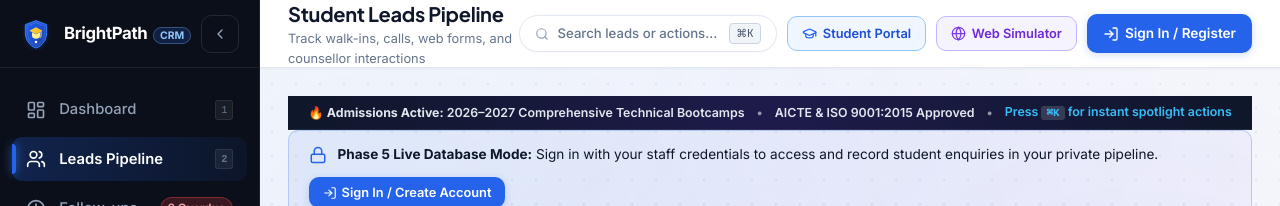
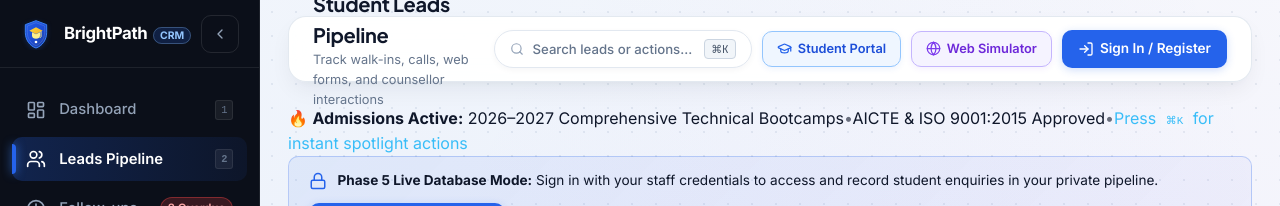
Before and after one commit to srikanthmallavarapu2-lang/BrightpathCRM1810, a React (Vite) app: page / in a window 1280 px wide. Shown: the top 206 px of the page. Built offline with nearby package versions, Linux system fonts and the light colour scheme; no server answers; the database is empty; the HTML template or start-up script is replaced by a standard one.

Commit message:
feat(ui): 3D floating card header shape, unmerged hiring partners ribbon, and ThreeUI card depth

```diff
--- a/src/components/layout/Header.tsx
+++ b/src/components/layout/Header.tsx
@@ -96,7 +96,7 @@ export const Header: React.FC<HeaderProps> = ({
           <button
             type="button"
             onClick={onOpenCommandPalette}
-            className="btn-micro-spring"
+            className="card-3d-lift"
             style={{
               display: 'inline-flex',
               alignItems: 'center',
@@ -109,7 +109,7 @@ export const Header: React.FC<HeaderProps> = ({
               color: '#64748b',
               cursor: 'pointer',
               whiteSpace: 'nowrap',
-              boxShadow: '0 1px 3px rgba(0,0,0,0.03)',
+              boxShadow: '0 2px 6px rgba(15, 23, 42, 0.04)',
             }}
             title="Open Command Palette (Press ⌘K or Ctrl+K anywhere)"
           >
@@ -136,7 +136,7 @@ export const Header: React.FC<HeaderProps> = ({
         {onSwitchToStudentPortal && (
           <button
             onClick={onSwitchToStudentPortal}
-            className="btn btn-outline btn-micro-spring"
+            className="btn btn-outline card-3d-lift"
             style={{
               padding: '0.42rem 0.85rem',
               fontSize: '0.8rem',
@@ -145,6 +145,7 @@ export const Header: React.FC<HeaderProps> = ({
               color: '#1d4ed8',
               background: '#eff6ff',
               whiteSpace: 'nowrap',
+              boxShadow: '0 2px 6px rgba(37, 99, 235, 0.08)',
             }}
             title="Open Public Student & Admissions Portal (Browse courses, apply online, track status)"
           >
@@ -157,7 +158,7 @@ export const Header: React.FC<HeaderProps> = ({
         {onOpenSimulator && (
           <button
             onClick={onOpenSimulator}
-            className="btn btn-outline btn-micro-spring"
+            className="btn btn-outline card-3d-lift"
             style={{
               padding: '0.42rem 0.85rem',
               fontSize: '0.8rem',
@@ -166,6 +167,7 @@ export const Header: React.FC<HeaderProps> = ({
               color: '#6d28d9',
               background: '#f5f3ff',
               whiteSpace: 'nowrap',
+              boxShadow: '0 2px 6px rgba(124, 58, 237, 0.08)',
             }}
             title="Open Website Enquiry Form Simulator (Simulates student leads ingestion)"
           >
@@ -177,7 +179,7 @@ export const Header: React.FC<HeaderProps> = ({
         {isAuthenticated ? (
           <>
             {/* Notifications Button */}
-            <button className="btn-icon btn-micro-spring" title="Notifications & Activity" aria-label="Notifications" style={{ position: 'relative' }}>
+            <button className="btn-icon card-3d-lift" title="Notifications & Activity" aria-label="Notifications" style={{ position: 'relative' }}>
               <Bell size={18} />
               <span
                 style={{
@@ -198,7 +200,7 @@ export const Header: React.FC<HeaderProps> = ({
               <button
                 type="button"
                 onClick={onOpenAuthModal}
-                className="btn-micro-spring"
+                className="card-3d-lift"
                 style={{
                   display: 'flex',
                   alignItems: 'center',
@@ -228,7 +230,7 @@ export const Header: React.FC<HeaderProps> = ({
                 <button
                   type="button"
                   onClick={onSignOut}
-                  className="btn-icon btn-micro-spring"
+                  className="btn-icon card-3d-lift"
                   style={{ width: 34, height: 34, color: '#64748b', background: '#f8fafc', border: '1px solid var(--border-subtle)' }}
                   title="Sign Out of Active Session"
                   aria-label="Sign Out"
--- a/src/index.css
+++ b/src/index.css
@@ -316,19 +316,29 @@ button {
   background: var(--bg-app);
 }
 
-/* Top Header */
+/* Top Floating Island Header (ThreeUI & 21st.dev Card Shape) */
 .top-header {
-  height: 68px;
-  background-color: var(--bg-surface);
-  border-bottom: 1px solid var(--border-subtle);
+  height: 66px;
+  margin: 1rem 1.75rem 0.5rem 1.75rem;
+  background: rgba(255, 255, 255, 0.94);
+  backdrop-filter: blur(16px);
+  -webkit-backdrop-filter: blur(16px);
+  border: 1px solid rgba(226, 232, 240, 0.95);
+  border-radius: var(--radius-xl, 18px);
   display: flex;
   align-items: center;
   justify-content: space-between;
-  padding: 0 1.75rem;
+  padding: 0 1.5rem;
   position: sticky;
-  top: 0;
-  z-index: 20;
-  box-shadow: var(--shadow-xs);
+  top: 1rem;
+  z-index: 40;
+  box-shadow: 0 10px 25px -5px rgba(15, 23, 42, 0.07), 0 8px 10px -6px rgba(15, 23, 42, 0.03);
+  transition: all 0.3s cubic-bezier(0.16, 1, 0.3, 1);
+}
+
+.top-header:hover {
+  box-shadow: 0 14px 30px -5px rgba(15, 23, 42, 0.1), 0 10px 12px -6px rgba(15, 23, 42, 0.04);
+  border-color: rgba(147, 197, 253, 0.85);
 }
 
 .header-left {
@@ -437,7 +447,7 @@ button {
 
 /* Content Area */
 .content-area {
-  padding: 1.75rem;
+  padding: 1rem 1.75rem 2rem 1.75rem;
   flex: 1;
 }
 
@@ -534,10 +544,13 @@ button {
     display: flex !important;
   }
   .top-header {
-    padding: 0 1rem;
+    margin: 0.5rem 0.75rem 0.25rem 0.75rem;
+    padding: 0 0.85rem;
+    border-radius: 14px;
+    top: 0.5rem;
   }
   .content-area {
-    padding: 1rem;
+    padding: 0.75rem;
   }
 }
 
@@ -1426,16 +1439,92 @@ input:focus, textarea:focus, select:focus {
   cursor: not-allowed;
 }
 
-/* 21st.dev Top Announcement Bar */
-.top-announcement-bar {
-  background: linear-gradient(90deg, #0f172a 0%, #1e1b4b 50%, #0f172a 100%);
-  color: #e2e8f0;
-  padding: 0.4rem 1.25rem;
-  font-size: 0.775rem;
-  font-weight: 600;
-  display: flex;
-  align-items: center;
-  justify-content: center;
-  gap: 12px;
-  border-bottom: 1px solid rgba(255, 255, 255, 0.08);
+/* ==========================================================================
+   ThreeUI & 21st.dev 3D Animations & Dimensional Card Shapes
+   ========================================================================== */
+
+/* 3D Micro-Lift on Hover */
+.card-3d-lift {
+  transition: transform 0.28s cubic-bezier(0.16, 1, 0.3, 1), box-shadow 0.28s cubic-bezier(0.16, 1, 0.3, 1), border-color 0.28s ease;
+  transform: translateZ(0);
 }
+.card-3d-lift:hover {
+  transform: translateY(-3px) scale(1.005);
+  box-shadow: 0 16px 32px -8px rgba(15, 23, 42, 0.1), 0 0 0 1px rgba(37, 99, 235, 0.16);
+}
+
+/* 3D Dimensional Card Surface */
+.card-3d-surface {
+  background: #ffffff;
+  border: 1px solid rgba(226, 232, 240, 0.95);
+  border-radius: var(--radius-xl, 20px);
+  box-shadow: 0 20px 40px -15px rgba(15, 23, 42, 0.06), 0 1px 3px rgba(0, 0, 0, 0.02);
+  position: relative;
+  transition: all 0.3s cubic-bezier(0.16, 1, 0.3, 1);
+}
+.card-3d-surface:hover {
+  box-shadow: 0 25px 50px -12px rgba(15, 23, 42, 0.12), 0 0 0 1px rgba(37, 99, 235, 0.18);
+  border-color: rgba(147, 197, 253, 0.8);
+}
+
+/* 3D Keyframe Floating Motion */
+@keyframes float3D {
+  0%, 100% {
+    transform: translateY(0px) rotate(0deg);
+  }
+  50% {
+    transform: translateY(-7px) rotate(0.4deg);
+  }
+}
+.animate-float-3d {
+  animation: float3D 6s ease-in-out infinite;
+}
+
+/* ThreeUI 3D Ambient Light Spheres Rotation */
+@keyframes orbFloat3D {
+  0%, 100% {
+    transform: translate(0, 0) scale(1);
+  }
+  33% {
+    transform: translate(35px, -25px) scale(1.08);
+  }
+  66% {
+    transform: translate(-25px, 30px) scale(0.96);
+  }
+}
+.glow-orb-3d {
+  position: absolute;
+  border-radius: 50%;
+  filter: blur(80px);
+  pointer-events: none;
+  z-index: 1;
+  animation: orbFloat3D 14s ease-in-out infinite;
+}
+
+/* ThreeUI 3D Glass Pill / Button */
+.glass-pill-3d {
+  background: rgba(255, 255, 255, 0.9);
+  backdrop-filter: blur(12px);
+  -webkit-backdrop-filter: blur(12px);
+  border: 1px solid rgba(226, 232, 240, 0.9);
+  border-radius: var(--radius-full);
+  box-shadow: 0 4px 14px rgba(15, 23, 42, 0.05);
+  transition: all 0.25s cubic-bezier(0.16, 1, 0.3, 1);
+}
+.glass-pill-3d:hover {
+  transform: translateY(-2px);
+  box-shadow: 0 8px 20px -2px rgba(37, 99, 235, 0.14);
+  border-color: #93c5fd;
+  background: #ffffff;
+}
+
+/* ThreeUI Gradient Accent Bar */
+.gradient-bar-3d {
+  height: 4px;
+  width: 100%;
+  background: linear-gradient(90deg, #2563eb 0%, #7c3aed 50%, #06b6d4 100%);
+  border-radius: 20px 20px 0 0;
+  position: absolute;
+  top: 0;
+  left: 0;
+}
```
Also changed, not shown: src/features/student/StudentPortalView.tsx (+64 -25 lines).
